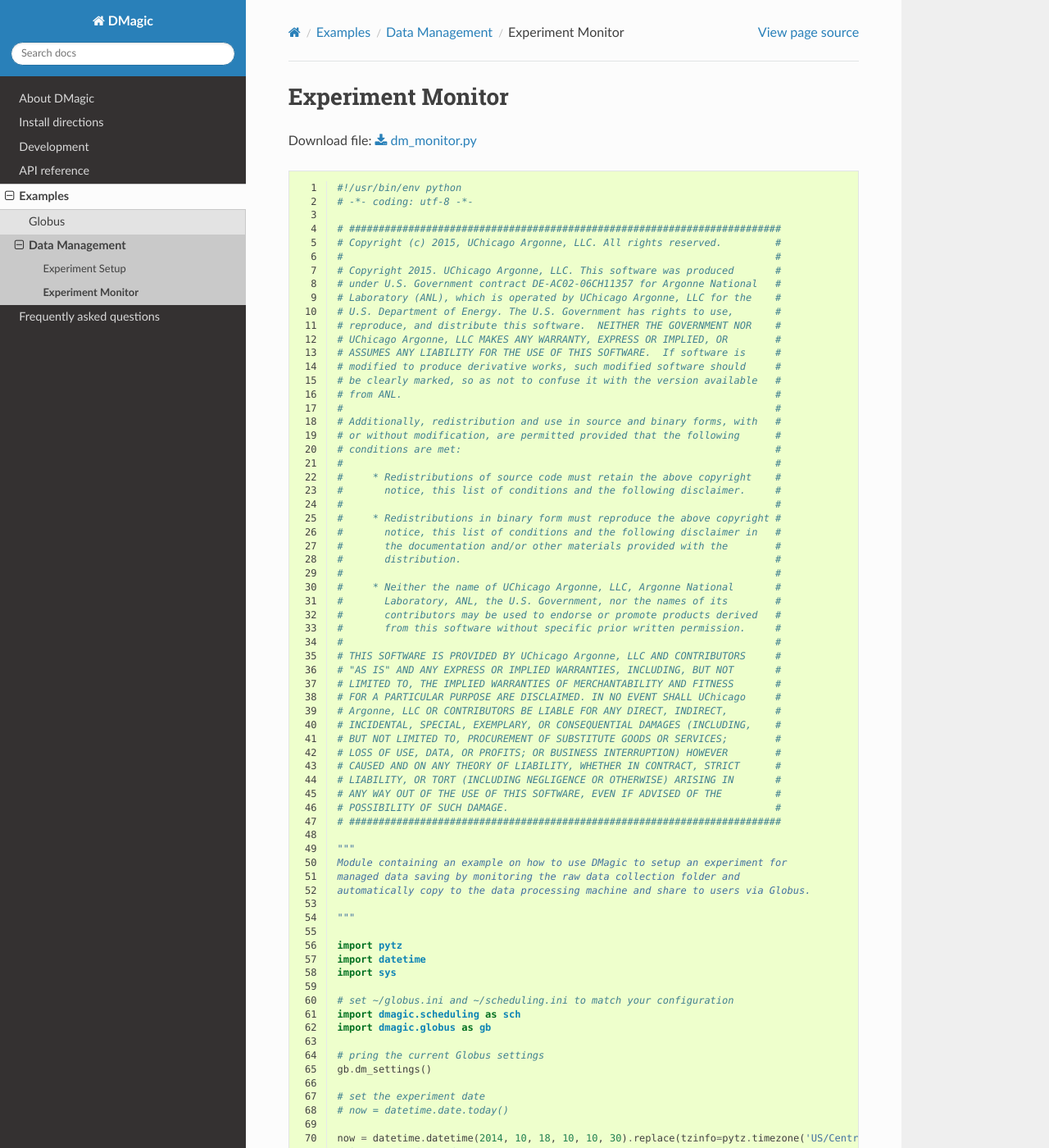
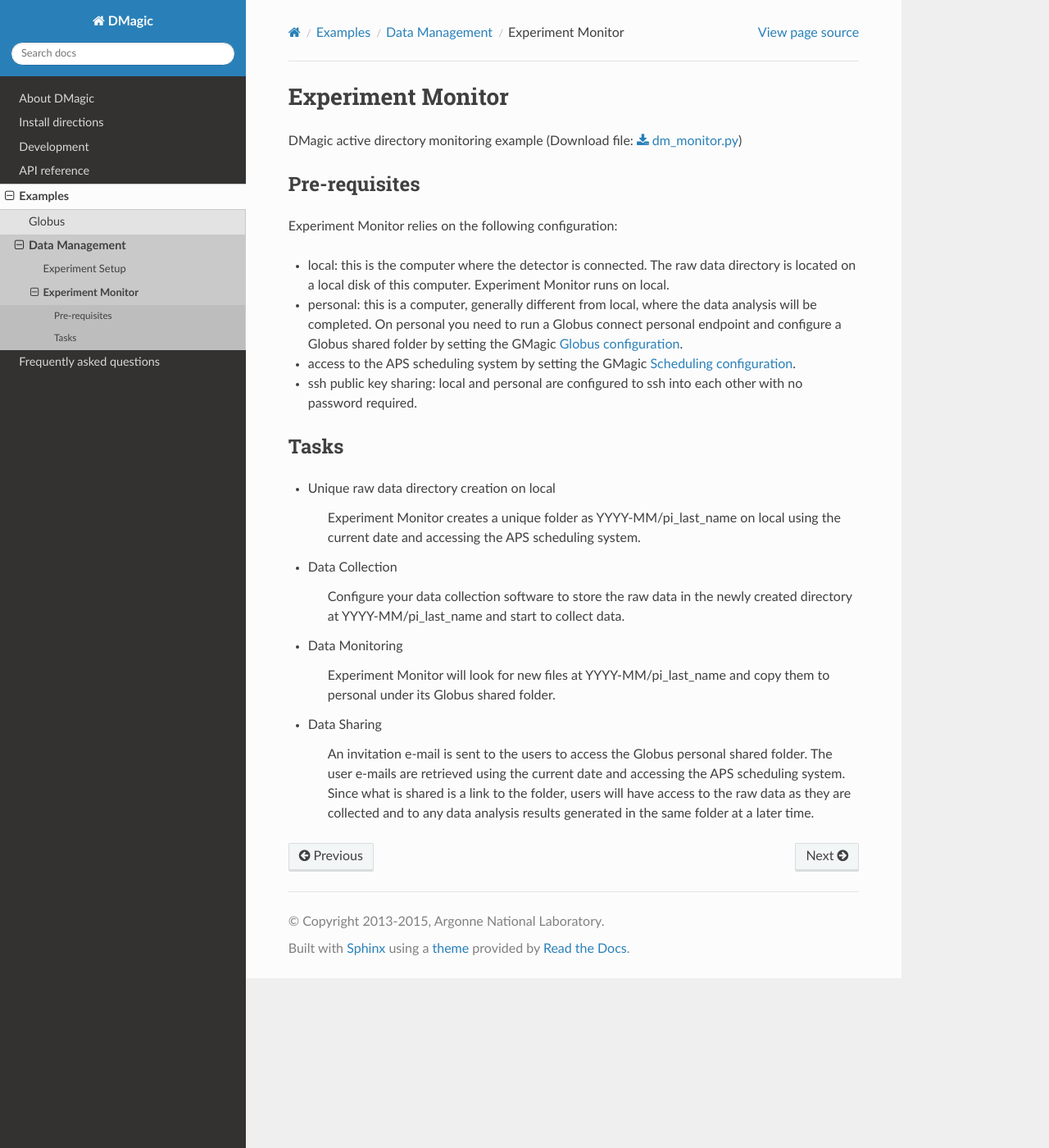
Before and after one commit to xray-imaging/DMagic, a Sphinx documentation site: the page built from doc/source/demo/doc.demo.dm_monitor.rst, in a window 1280 px wide and 1400 px high. Shown: the whole window at 82% size. Built offline with Sphinx 7.4.7 and the Read the Docs theme 2.0.0, drawn with Linux system fonts in a browser that asks for light colours; some of the changed text lies outside the part shown.

Commit message:
working on the docs

```diff
--- a/doc/source/demo/doc.demo.dm_monitor.rst
+++ b/doc/source/demo/doc.demo.dm_monitor.rst
@@ -1,10 +1,42 @@
 Experiment Monitor
 ==================
 
-Download file: :download:`dm_monitor.py
-<../../../doc/demo/dm_monitor.py>`
+DMagic active directory monitoring example (Download file: :download:`dm_monitor.py
+<../../../doc/demo/dm_monitor.py>`)
 
-.. literalinclude:: ../../../doc/demo/dm_monitor.py
-    :tab-width: 4
-    :linenos:
-    :language: guess
+Pre-requisites
+++++++++++++++
+
+Experiment Monitor relies on the following configuration:
+
+- local: this is the computer where the detector is connected. The raw data directory is located on a local disk of this computer. Experiment Monitor runs on local.
+
+- personal: this is a computer, generally different from local, where the data analysis will be completed. On personal you need to run a Globus connect personal endpoint and configure a Globus shared folder by setting the GMagic `Globus configuration <https://github.com/decarlof/DMagic/blob/master/config/globus.ini>`__.
+
+
+- access to the APS scheduling system by setting the GMagic `Scheduling configuration <https://github.com/decarlof/DMagic/blob/master/config/scheduling.ini>`__.
+
+- ssh public key sharing: local and personal are configured to ssh into each other with no password required.
+
+
+Tasks
++++++
+
+.. contents:: Contents:
+   :local:
+
+- Unique raw data directory creation on local
+
+    Experiment Monitor creates a unique folder as YYYY-MM/pi_last_name on local using the current date and accessing the APS scheduling system.
+
+- Data Collection
+
+    Configure your data collection software to store the raw data in the newly created directory at YYYY-MM/pi_last_name and start to collect data.
+
+- Data Monitoring
+
+    Experiment Monitor will look for new files at YYYY-MM/pi_last_name and copy them to personal under its Globus shared folder.
+
+- Data Sharing
+
+    An invitation e-mail is sent to the users to access the Globus personal shared folder. The user e-mails are retrieved using the current date and accessing the APS scheduling system. Since what is shared is a link to the folder, users will have access to the raw data as they are collected and to any data analysis results generated in the same folder at a later time.
```
Also changed, not shown: doc/source/demo/doc.demo.globus_share.rst (+18 -0 lines).
